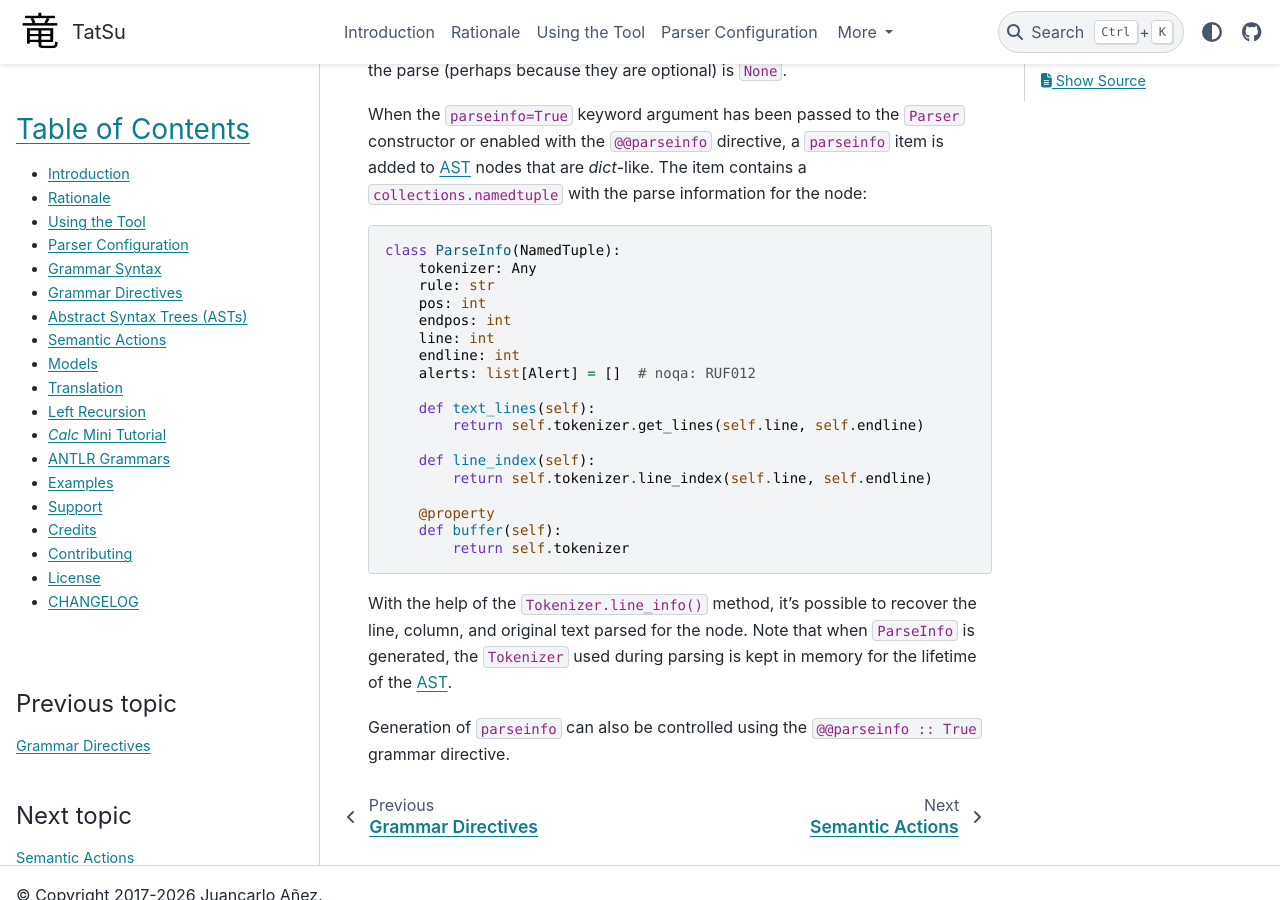
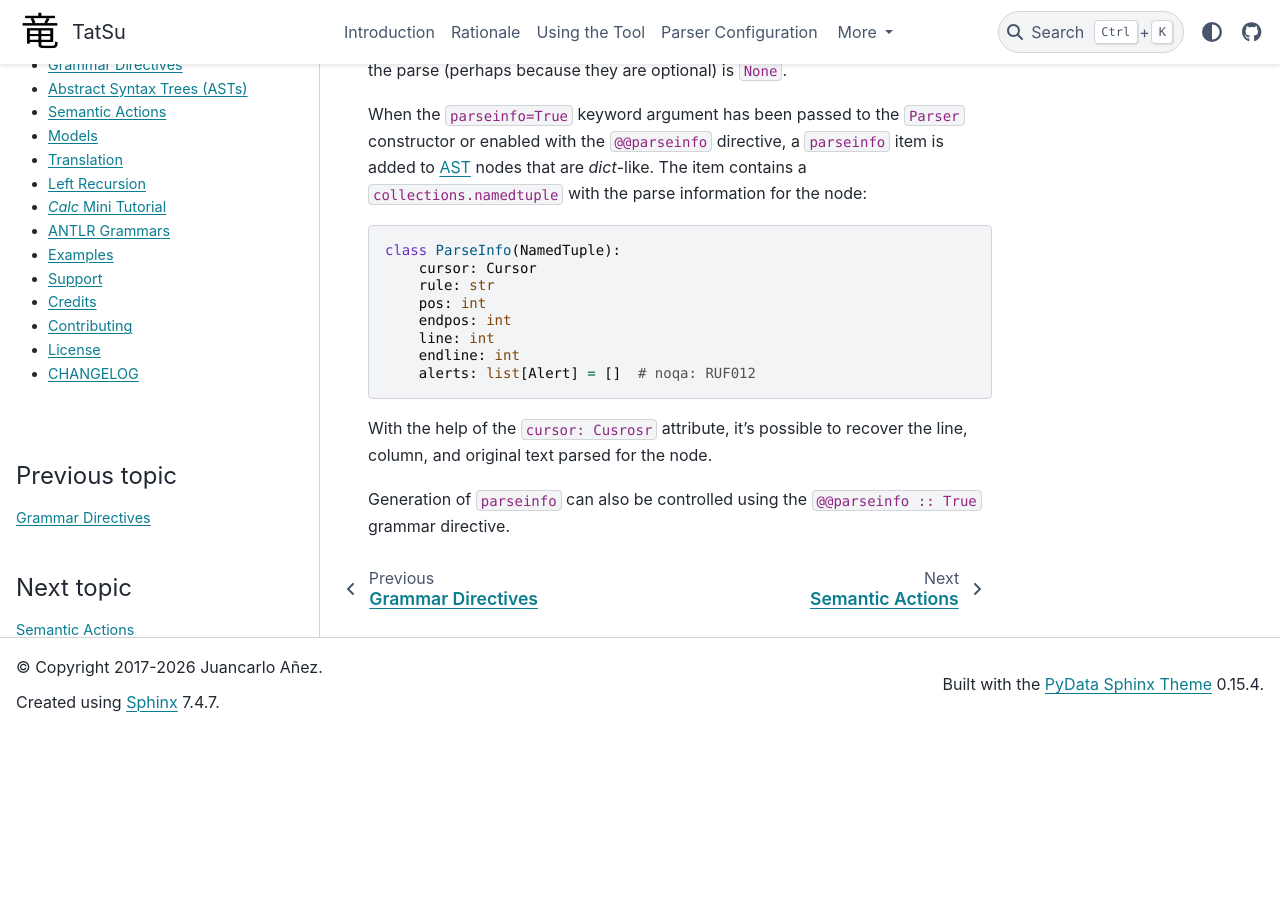
Before and after one commit to neogeny/TatSu, a Sphinx documentation site: the page built from docs/ast.rst, in a window 1280 px wide and 900 px high, scrolled down 528 px. Built offline with Sphinx 7.4.7 and the PyData theme 0.15.4, drawn with Linux system fonts in a browser that asks for light colours; pages that are not in the unit, such as notebooks, are missing from menus; after the commit the page ends 1259 px from its top, so only the background shows below that.

Commit message:
[docs] no more tokenizer

```diff
--- a/docs/ast.rst
+++ b/docs/ast.rst
@@ -27,7 +27,7 @@ with the parse information for the node:
 .. code:: python
 
     class ParseInfo(NamedTuple):
-        tokenizer: Any
+        cursor: Cursor
         rule: str
         pos: int
         endpos: int
@@ -35,20 +35,8 @@ with the parse information for the node:
         endline: int
         alerts: list[Alert] = []  # noqa: RUF012
 
-        def text_lines(self):
-            return self.tokenizer.get_lines(self.line, self.endline)
-
-        def line_index(self):
-            return self.tokenizer.line_index(self.line, self.endline)
-
-        @property
-        def buffer(self):
-            return self.tokenizer
-
-With the help of the ``Tokenizer.line_info()`` method, it's possible to
-recover the line, column, and original text parsed for the node. Note
-that when ``ParseInfo`` is generated, the ``Tokenizer`` used during parsing
-is kept in memory for the lifetime of the `AST`_.
+With the help of the ``cursor: Cusrosr`` attribute, it's possible to
+recover the line, column, and original text parsed for the node.
 
 Generation of ``parseinfo`` can also be controlled using the
 ``@@parseinfo :: True`` grammar directive.
```
Also changed, not shown: docs/config.rst (+1 -11 lines), docs/use.rst (+6 -4 lines).
